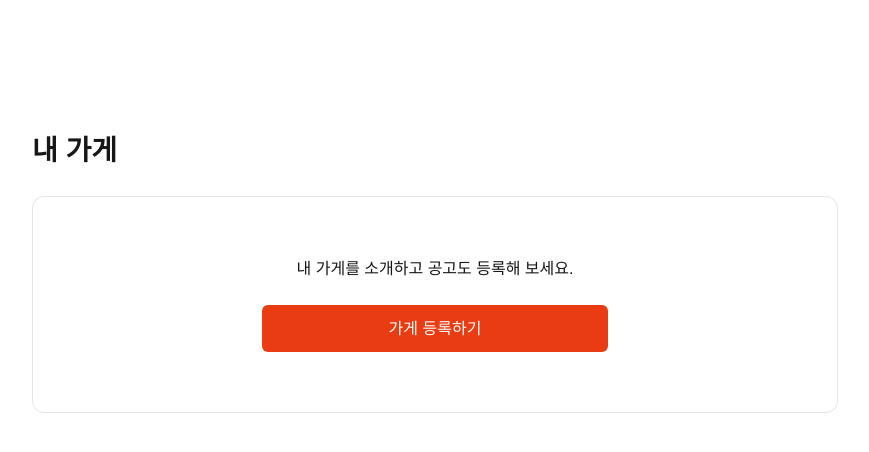
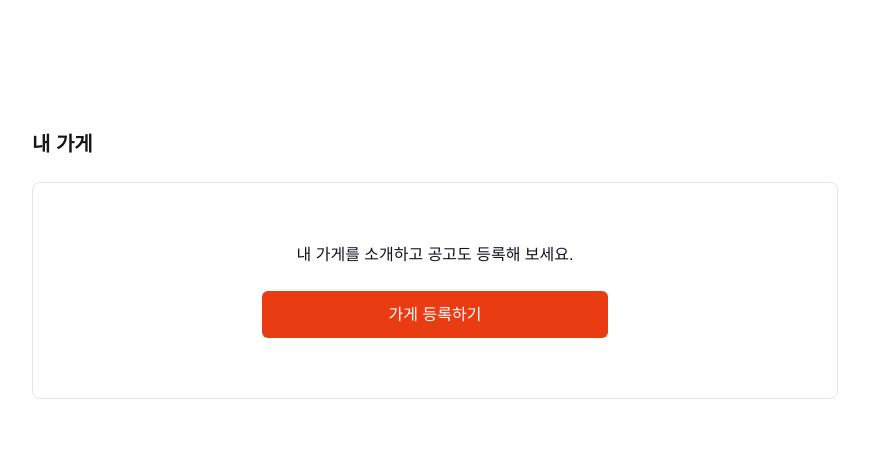
Before and after one commit to kimdohoon2/The-Julge, a Next.js app: page /shop in a window 1280 px wide. Shown: the top 452 px of the page, without its empty margins (205-1074 px from the left). Built offline with nearby package versions, Linux system fonts and the light colour scheme; a web font is replaced by a local one.

Commit message:
feat(ui) : 코드리뷰 반영

```diff
--- a/src/app/shop/page.tsx
+++ b/src/app/shop/page.tsx
@@ -1,18 +1,19 @@
 import Link from 'next/link';
+
 export default function MyShopPage() {
   return (
-    <section className="w-full px-[12px] pt-[142px] md:px-[32px] md:pt-[130px] xl:px-[237px]">
-      <h3 className="mb-[16px] text-[20px] font-bold md:mb-[24px] md:text-[28px]">내 가게</h3>
-      <div className="w-full rounded-[12px] border border-gray-20">
-        <div className="flex flex-col items-center gap-[16px] px-[24px] py-[60px] md:gap-[24px]">
-          <p className="text-[14px] font-[400] md:text-[16px]">
+    <section className="w-full px-3 pt-[8.875rem] md:px-8 md:pt-[8.125rem] xl:px-[14.8125rem]">
+      <h3 className="mb-4 text-lg font-bold md:mb-6 md:text-xl">내 가게</h3>
+      <div className="w-full rounded-lg border border-gray-20">
+        <div className="flex flex-col items-center gap-4 px-6 py-[3.75rem] md:gap-6">
+          <p className="text-sm font-normal text-gray-black md:text-base">
             내 가게를 소개하고 공고도 등록해 보세요.
           </p>
           <Link
-            className="bg-orange flex h-[37px] w-full max-w-[108px] items-center justify-center rounded-[6px] md:h-[47px] md:max-w-[346px]"
-            href={'/register'}
+            className="bg-orange flex h-[2.3125rem] w-full max-w-[6.75rem] items-center justify-center rounded-md md:h-[2.9375rem] md:max-w-[21.625rem]"
+            href='/register'
           >
-            <span className="text-[14px] text-gray-white md:text-[16px]">가게 등록하기</span>
+            <span className="text-sm text-gray-white md:text-base">가게 등록하기</span>
           </Link>
         </div>
       </div>
```
